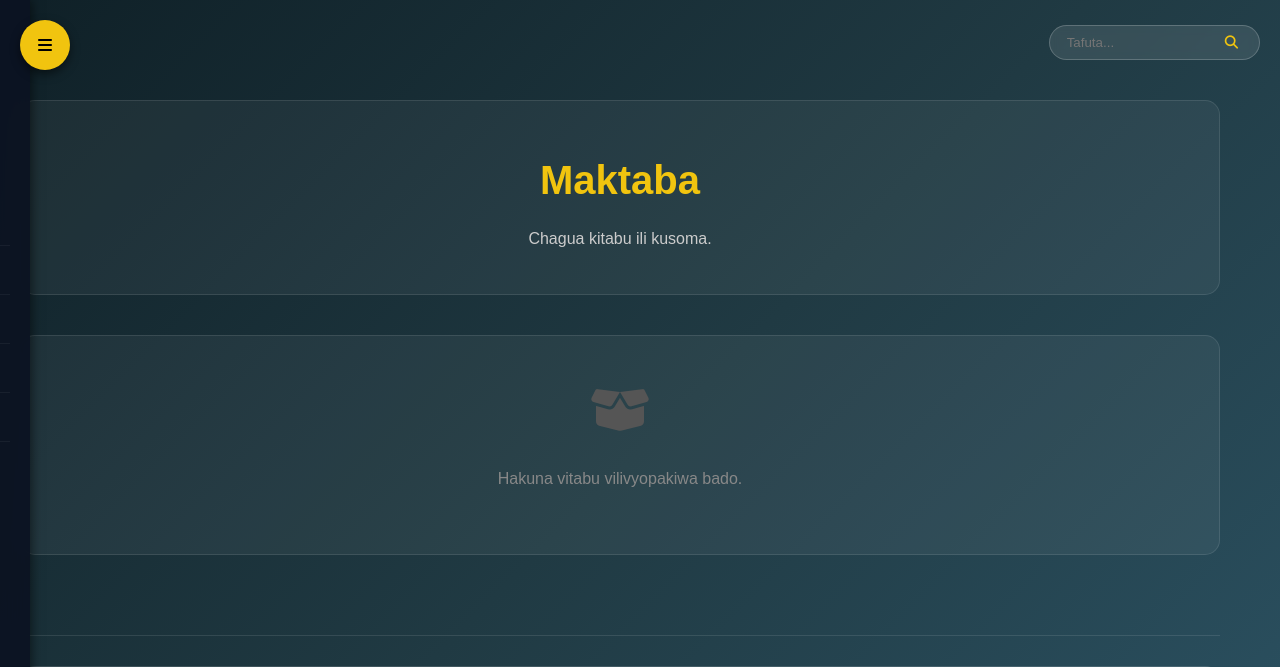
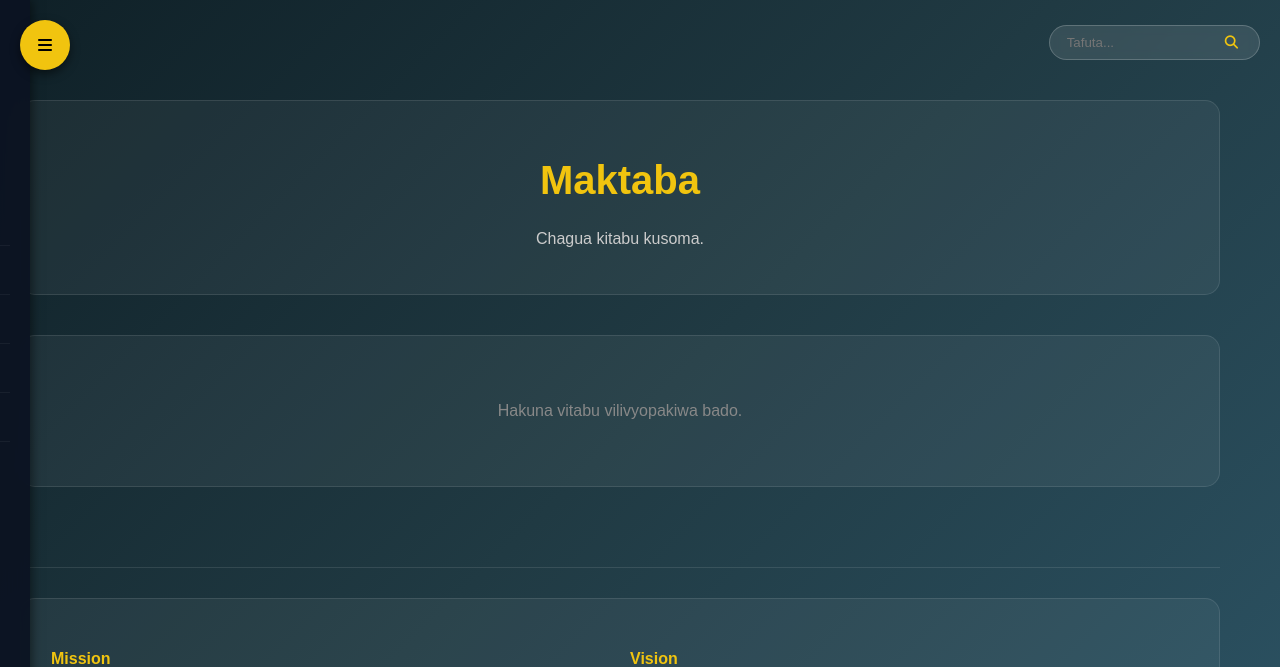
Before and after one commit to abdondismas0-hub/impactful-mind-web, a Flask app: page /library in a window 1280 px wide. Shown: the top 667 px of the page. Run offline with Flask 3, Linux system fonts and the light colour scheme; data that the repository does not hold is empty.

Commit message:
Refactor library.html for clarity and style updates

```diff
--- a/templates/library.html
+++ b/templates/library.html
@@ -3,19 +3,17 @@
 {% block content %}
 <div style="padding-top: 20px;">
 
-    <!-- Kichwa -->
     <div class="glass-panel" style="text-align: center; margin-bottom: 40px;">
         <h1 style="color: var(--accent); font-size: 2.5rem;">Maktaba</h1>
-        <p style="color: #ccc;">Chagua kitabu ili kusoma.</p>
+        <p style="color: #ccc;">Chagua kitabu kusoma.</p>
     </div>
 
-    <!-- Orodha ya Vitabu -->
     <div style="display: grid; grid-template-columns: repeat(auto-fit, minmax(300px, 1fr)); gap: 30px;">
         {% for book in books %}
         <div class="glass-panel" style="transition: transform 0.3s; display: flex; flex-direction: column;">
 
             <div style="display: flex; justify-content: space-between; align-items: start; margin-bottom: 15px;">
-                <div style="width: 50px; height: 70px; background: #2c3e50; display: flex; align-items: center; justify-content: center; border-radius: 5px; border: 1px solid rgba(255,255,255,0.1);">
+                <div style="width: 50px; height: 70px; background: #34495e; display: flex; align-items: center; justify-content: center; border-radius: 5px; border: 1px solid rgba(255,255,255,0.1);">
                     <i class="fas fa-book fa-2x" style="color: #fff;"></i>
                 </div>
                 <span style="background: rgba(241, 196, 15, 0.1); color: var(--accent); padding: 5px 10px; border-radius: 20px; font-size: 0.8rem; border: 1px solid var(--accent);">
@@ -26,19 +24,17 @@
             <h3 style="color: #fff; margin-bottom: 5px; font-size: 1.2rem;">{{ book.title }}</h3>
             <p style="color: #aaa; font-size: 0.9rem; margin-bottom: 15px;">Na: {{ book.author }}</p>
 
-            <!-- Maelezo Mafupi -->
             <p style="color: #ddd; font-size: 0.9rem; line-height: 1.5; margin-bottom: 20px; flex-grow: 1;">
                 {{ book.description[:80] }}...
             </p>
 
-            <!-- KITUFE CHA MAELEZO (LINK) -->
+            <!-- Link inaenda kwenye ukurasa wa kusoma -->
             <a href="{{ url_for('read_book', book_id=book.id) }}" class="btn" style="width: 100%; text-align: center; background-color: #3498db; color: white; text-decoration: none;">
-                <i class="fas fa-info-circle"></i> Fungua Kitabu
+                <i class="fas fa-info-circle"></i> Fungua
             </a>
         </div>
         {% else %}
         <div class="glass-panel" style="grid-column: 1 / -1; text-align: center; padding: 50px;">
-            <i class="fas fa-box-open fa-3x" style="color: #555; margin-bottom: 20px;"></i>
             <p style="color: #888;">Hakuna vitabu vilivyopakiwa bado.</p>
         </div>
         {% endfor %}
```
